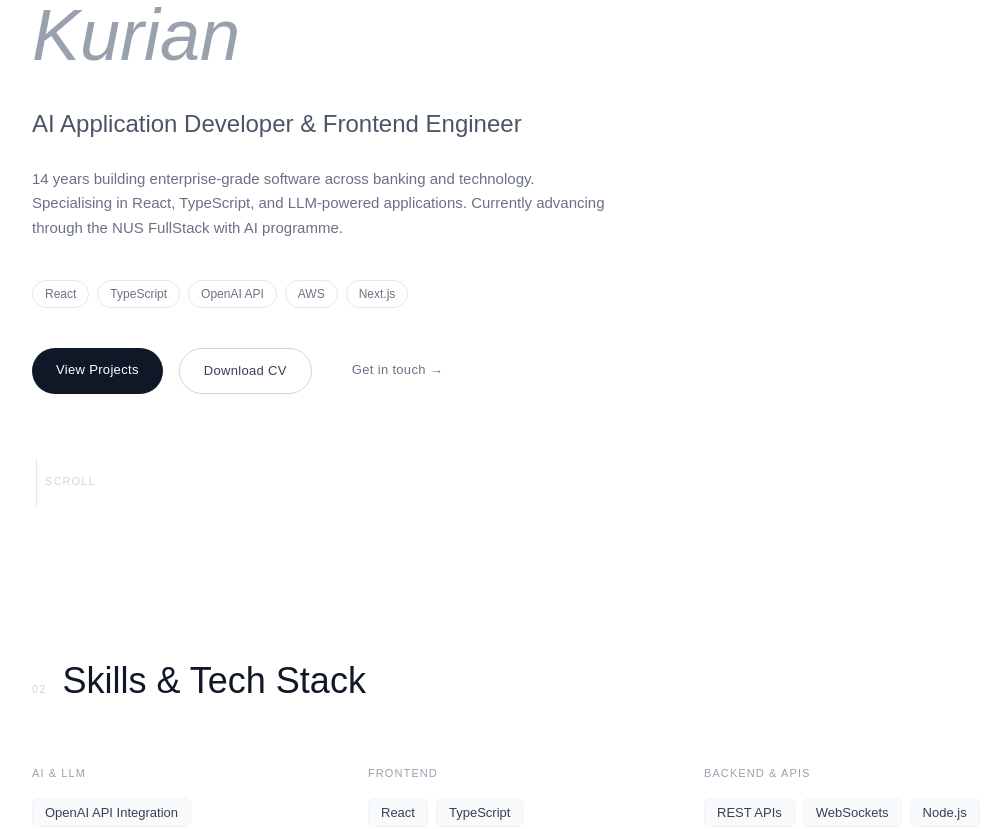
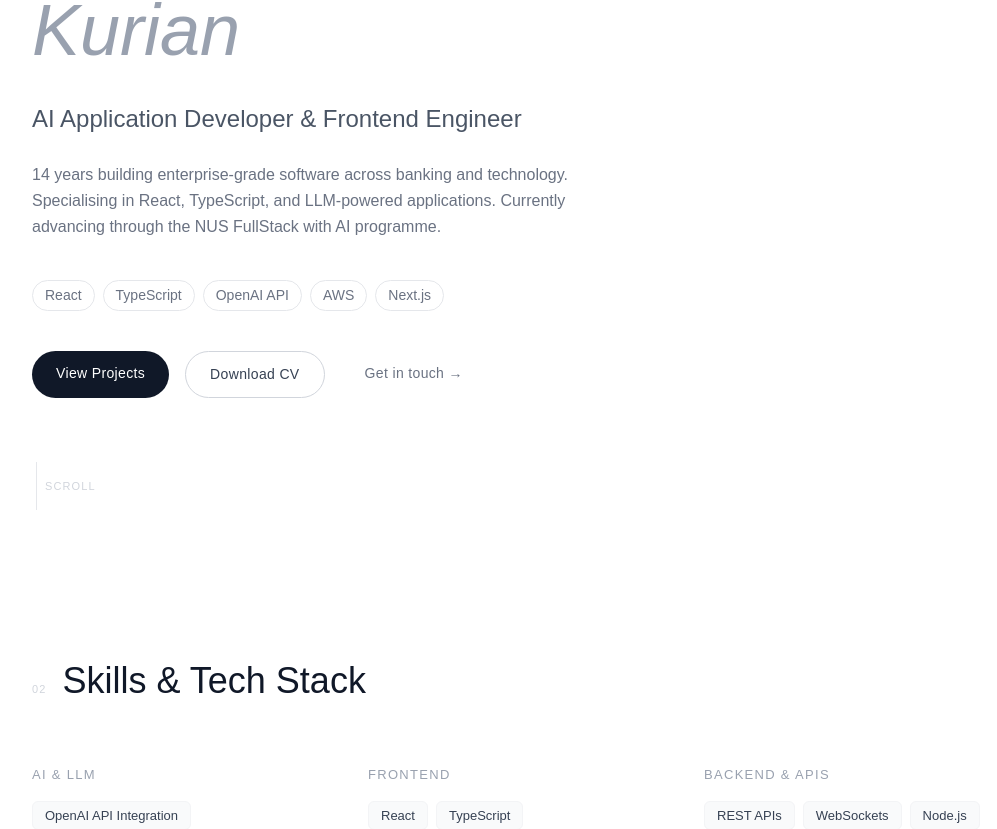
Before and after one commit to annekurian/portfolio, a Next.js app: page / in a window 1280 px wide. Shown: the part 251-1080 px from the top of the page, without its empty margins (120-1117 px from the left). Built offline with nearby package versions, Linux system fonts and the light colour scheme.

Commit message:
Adjusting font size in components

```diff
--- a/components/Hero.tsx
+++ b/components/Hero.tsx
@@ -40,7 +40,7 @@ export default function Hero() {
         </p>
 
         {/* Summary */}
-        <p className="text-[15px] text-gray-500 leading-relaxed mb-10 max-w-xl">
+        <p className=" text-gray-500 leading-relaxed mb-10 max-w-xl">
           14 years building enterprise-grade software across banking and
           technology. Specialising in React, TypeScript, and LLM-powered
           applications. Currently advancing through the NUS FullStack with AI
@@ -52,7 +52,7 @@ export default function Hero() {
           {tags.map((tag) => (
             <span
               key={tag}
-              className="text-[12px] px-3 py-1 border border-gray-200 text-gray-500 rounded-full"
+              className="text-[14px] px-3 py-1 border border-gray-200 text-gray-500 rounded-full"
             >
               {tag}
             </span>
@@ -63,20 +63,20 @@ export default function Hero() {
         <div className="flex flex-wrap gap-4">
           <a
             href="#projects"
-            className="px-6 py-3 bg-gray-900 text-white text-[13px] tracking-wide rounded-full hover:bg-gray-700 transition-colors"
+            className="px-6 py-3 bg-gray-900 text-white text-[14px] tracking-wide rounded-full hover:bg-gray-700 transition-colors"
           >
             View Projects
           </a>
           <a
             href="/Anne_Kurian_Resume.pdf"
             download
-            className="px-6 py-3 border border-gray-300 text-gray-700 text-[13px] tracking-wide rounded-full hover:border-gray-900 hover:text-gray-900 transition-colors"
+            className="px-6 py-3 border border-gray-300 text-gray-700 text-[14px] tracking-wide rounded-full hover:border-gray-900 hover:text-gray-900 transition-colors"
           >
             Download CV
           </a>
           <a
             href="#contact"
-            className="px-6 py-3 text-gray-500 text-[13px] tracking-wide hover:text-gray-900 transition-colors"
+            className="px-6 py-3 text-gray-500 text-[14px] tracking-wide hover:text-gray-900 transition-colors"
           >
             Get in touch →
           </a>
--- a/components/Projects.tsx
+++ b/components/Projects.tsx
@@ -100,14 +100,14 @@ export default function Projects() {
                     {project.title}
                   </a>
                   {project.featured && (
-                    <span className="text-[10px] tracking-wider uppercase px-2 py-0.5 bg-blue-50 text-blue-700 rounded-full shrink-0 mt-0.5">
+                    <span className="text-[12px] tracking-wider uppercase px-2 py-0.5 bg-blue-50 text-blue-700 rounded-full shrink-0 mt-0.5">
                       Featured
                     </span>
                   )}
                 </div>
 
                 {/* Stack subtitle */}
-                <p className="text-[12px] text-gray-400">{project.stack}</p>
+                <p className="text-[13px] text-gray-400">{project.stack}</p>
 
                 {/* Description */}
                 <p className="text-[13px] text-gray-500 leading-relaxed flex-1">
--- a/components/Skills.tsx
+++ b/components/Skills.tsx
@@ -1,51 +1,77 @@
-'use client'
+"use client";
 
-import { useEffect, useRef } from 'react'
+import { useEffect, useRef } from "react";
 
 const skillGroups = [
   {
-    category: 'AI & LLM',
-    skills: ['OpenAI API Integration', 'LLM-Powered App Development', 'Prompt Engineering', 'AI-Assisted Frontend'],
+    category: "AI & LLM",
+    skills: [
+      "OpenAI API Integration",
+      "LLM-Powered App Development",
+      "Prompt Engineering",
+      "AI-Assisted Frontend",
+    ],
   },
   {
-    category: 'Frontend',
-    skills: ['React', 'TypeScript', 'JavaScript (ES5/ES6)', 'Next.js', 'Tailwind CSS', 'Bootstrap'],
+    category: "Frontend",
+    skills: [
+      "React",
+      "TypeScript",
+      "JavaScript (ES5/ES6)",
+      "Next.js",
+      "Tailwind CSS",
+      "Bootstrap",
+    ],
   },
   {
-    category: 'Backend & APIs',
-    skills: ['REST APIs', 'WebSockets', 'Node.js', 'Groovy', 'Python', 'C#'],
+    category: "Backend & APIs",
+    skills: ["REST APIs", "WebSockets", "Node.js", "Groovy", "Python", "C#"],
   },
   {
-    category: 'Cloud & DevOps',
-    skills: ['AWS EC2 & RDS', 'Docker', 'GitHub', 'Ansible', 'SVN'],
+    category: "Cloud & DevOps",
+    skills: ["AWS EC2 & RDS", "Docker", "GitHub", "Ansible", "SVN"],
   },
   {
-    category: 'Databases & Tools',
-    skills: ['PostgreSQL', 'Oracle SQL', 'pgAdmin', 'DataGrip', 'JIRA', 'Figma', 'Sketch', 'ChartJS', 'Leaflet'],
+    category: "Databases & Tools",
+    skills: [
+      "PostgreSQL",
+      "Oracle SQL",
+      "pgAdmin",
+      "DataGrip",
+      "JIRA",
+      "Figma",
+      "Sketch",
+      "ChartJS",
+      "Leaflet",
+    ],
   },
-]
+];
 
 export default function Skills() {
-  const ref = useRef<HTMLDivElement>(null)
+  const ref = useRef<HTMLDivElement>(null);
 
   useEffect(() => {
     const observer = new IntersectionObserver(
-      ([entry]) => { if (entry.isIntersecting) entry.target.classList.add('visible') },
-      { threshold: 0.1 }
-    )
-    if (ref.current) observer.observe(ref.current)
-    return () => observer.disconnect()
-  }, [])
+      ([entry]) => {
+        if (entry.isIntersecting) entry.target.classList.add("visible");
+      },
+      { threshold: 0.1 },
+    );
+    if (ref.current) observer.observe(ref.current);
+    return () => observer.disconnect();
+  }, []);
 
   return (
     <section id="skills" className="py-28 max-w-5xl mx-auto px-6">
       <div ref={ref} className="fade-up">
         {/* Heading */}
         <div className="flex items-baseline gap-4 mb-16">
-          <span className="text-[11px] text-gray-300 tracking-widest uppercase">02</span>
+          <span className="text-[11px] text-gray-300 tracking-widest uppercase">
+            02
+          </span>
           <h2
             className="text-3xl md:text-4xl font-normal text-gray-900"
-            style={{ fontFamily: 'var(--font-display)' }}
+            style={{ fontFamily: "var(--font-display)" }}
           >
             Skills & Tech Stack
           </h2>
@@ -55,7 +81,7 @@ export default function Skills() {
         <div className="grid grid-cols-1 md:grid-cols-2 lg:grid-cols-3 gap-8">
           {skillGroups.map((group) => (
             <div key={group.category}>
-              <p className="text-[11px] tracking-widest uppercase text-gray-400 mb-4">
+              <p className="text-[13px] tracking-widest uppercase text-gray-400 mb-4">
                 {group.category}
               </p>
               <div className="flex flex-wrap gap-2">
@@ -73,5 +99,5 @@ export default function Skills() {
         </div>
       </div>
     </section>
-  )
+  );
 }
```
